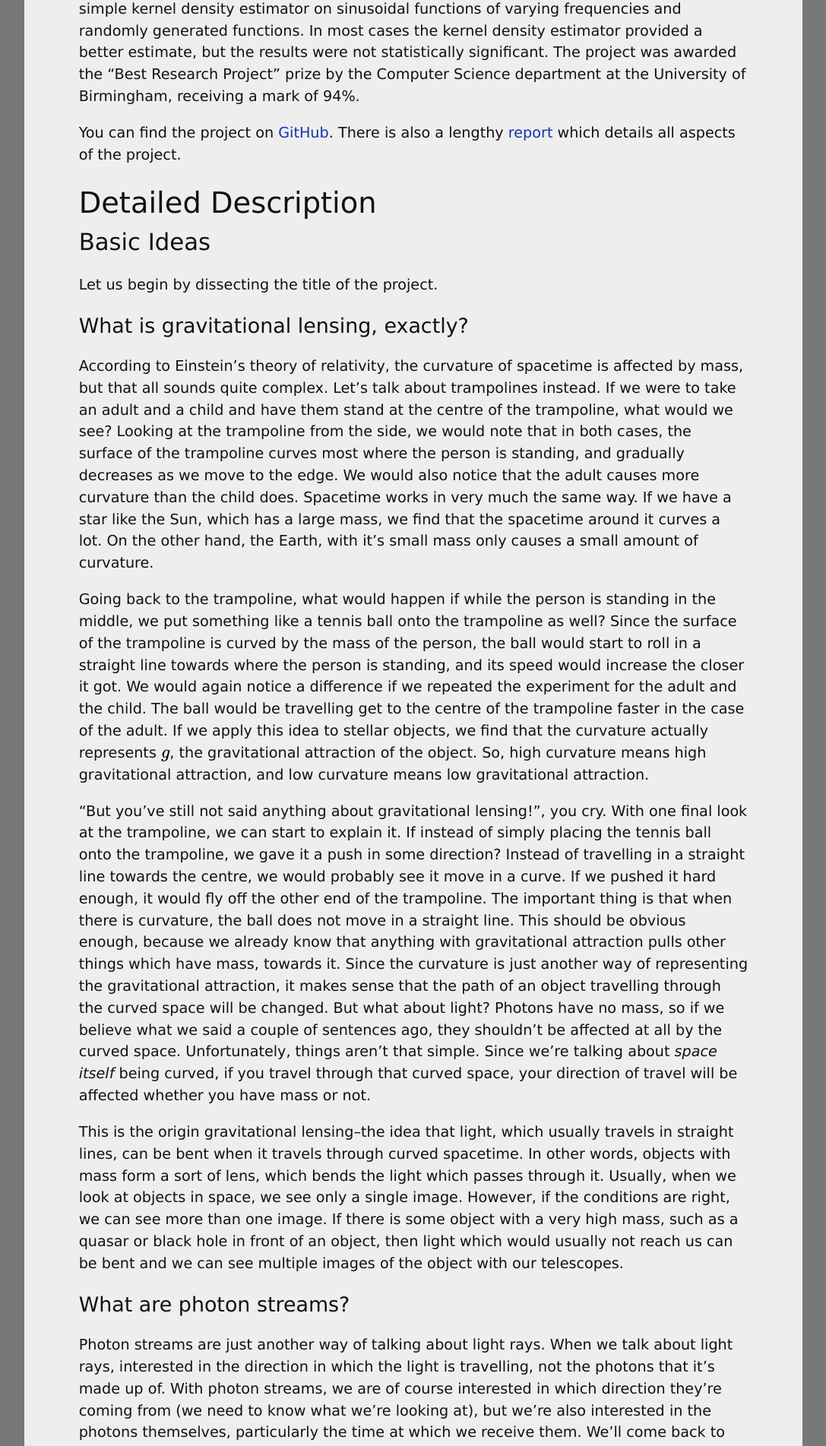
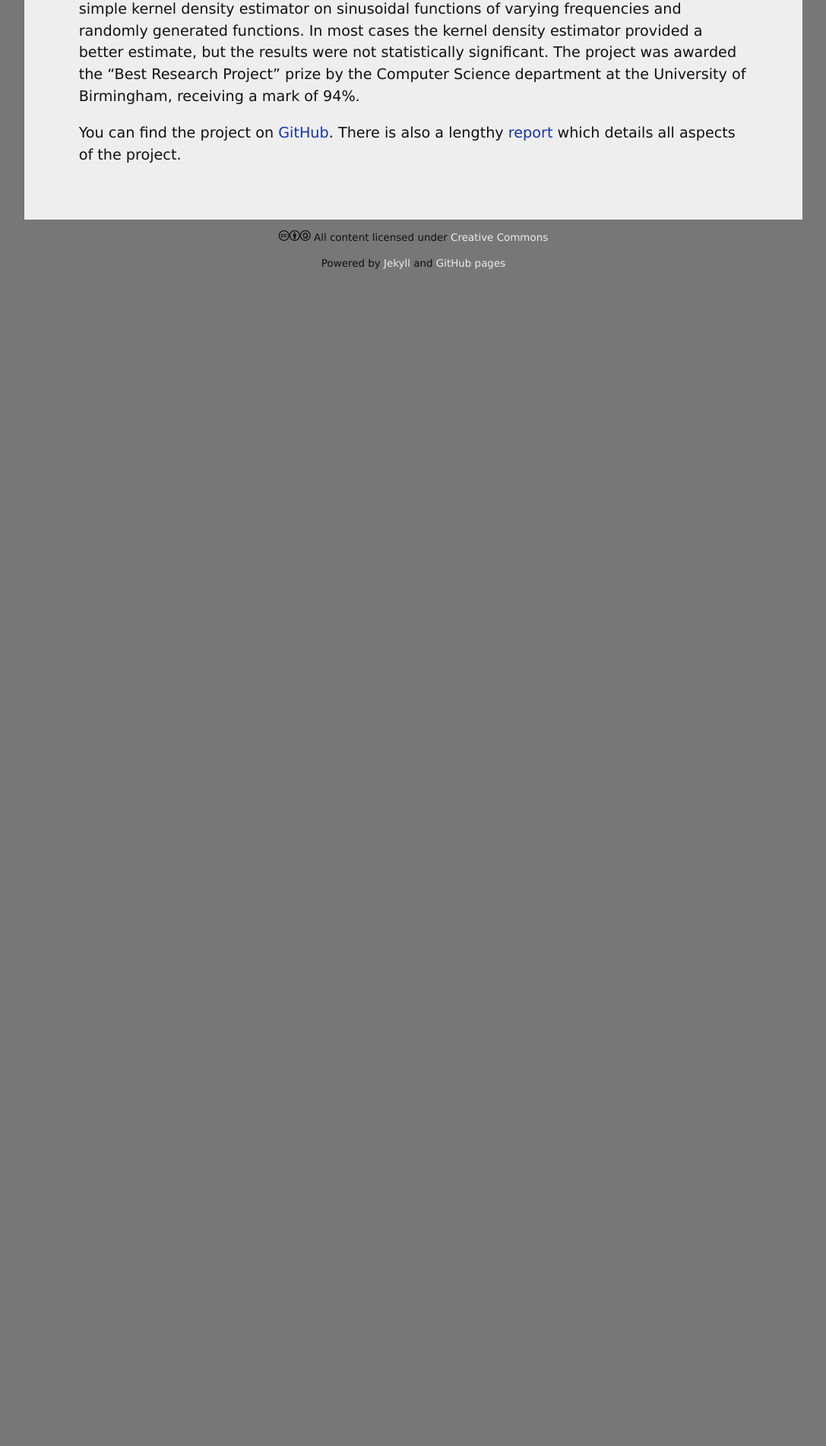
Before and after one commit to heuristicus/heuristicus.github.io, a Jekyll site: the page built from _posts/2010-06-04-{project}gravlens.md, in a window 1280 px wide. Shown: the part 543-2446 px from the top of the page at 76% size, without its empty margins (96-1183 px from the left). Built offline with Jekyll 4.4.1, drawn with Linux system fonts in a browser that asks for light colours; some web fonts are replaced; Markdown is read by kramdown in place of the engine named in the settings; formulas are drawn with MathJax 3; after the commit the page ends 914 px from its top, so only the background shows below that; some of the changed text lies outside the part shown.

Commit message:
favicon updated, wip gravlens text removed

```diff
--- a/_posts/2010-06-04-{project}gravlens.md
+++ b/_posts/2010-06-04-{project}gravlens.md
@@ -28,81 +28,3 @@ You can find the project on
 lengthy
 [report](https://github.com/heuristicus/final-year-project/blob/master/docs/report/report.pdf?raw=true)
 which details all aspects of the project.
-
-# Detailed Description
-### Basic Ideas
-Let us begin by dissecting the title of the project.
-####  What is gravitational lensing, exactly?
-
-According to Einstein's theory of relativity, the curvature of spacetime is
-affected by mass, but that all sounds quite complex. Let's talk about
-trampolines instead. If we were to take an adult and a child and have them stand
-at the centre of the trampoline, what would we see? Looking at the trampoline
-from the side, we would note that in both cases, the surface of the trampoline
-curves most where the person is standing, and gradually decreases as we move to
-the edge. We would also notice that the adult causes more curvature than the
-child does. Spacetime works in very much the same way. If we have a star like
-the Sun, which has a large mass, we find that the spacetime around it curves a
-lot. On the other hand, the Earth, with it's small mass only causes a small
-amount of curvature.
-
-Going back to the trampoline, what would happen if while the person is standing
-in the middle, we put something like a tennis ball onto the trampoline as well?
-Since the surface of the trampoline is curved by the mass of the person, the
-ball would start to roll in a straight line towards where the person is
-standing, and its speed would increase the closer it got. We would again notice
-a difference if we repeated the experiment for the adult and the child. The ball
-would be travelling get to the centre of the trampoline faster in the case of
-the adult. If we apply this idea to stellar objects, we find that the curvature
-actually represents $$g$$, the gravitational attraction of the object. So, high
-curvature means high gravitational attraction, and low curvature means low
-gravitational attraction.
-
-"But you've still not said anything about gravitational lensing!", you cry. With
-one final look at the trampoline, we can start to explain it. If instead of
-simply placing the tennis ball onto the trampoline, we gave it a push in some
-direction? Instead of travelling in a straight line towards the centre, we would
-probably see it move in a curve. If we pushed it hard enough, it would fly off
-the other end of the trampoline. The important thing is that when there is
-curvature, the ball does not move in a straight line. This should be obvious
-enough, because we already know that anything with gravitational attraction
-pulls other things which have mass, towards it. Since the curvature is just
-another way of representing the gravitational attraction, it makes sense that
-the path of an object travelling through the curved space will be changed. But
-what about light? Photons have no mass, so if we believe what we said a couple
-of sentences ago, they shouldn't be affected at all by the curved
-space. Unfortunately, things aren't that simple. Since we're talking about
-_space itself_ being curved, if you travel through that curved space, your
-direction of travel will be affected whether you have mass or not.
-
-This is the origin gravitational lensing--the idea that light, which usually
-travels in straight lines, can be bent when it travels through curved
-spacetime. In other words, objects with mass form a sort of lens, which bends
-the light which passes through it. Usually, when we look at objects in space, we
-see only a single image. However, if the conditions are right, we can see more
-than one image. If there is some object with a very high mass, such as a quasar
-or black hole in front of an object, then light which would usually not reach us
-can be bent and we can see multiple images of the object with our telescopes.
-
-#### What are photon streams?
-
-Photon streams are just another way of talking about light rays. When we talk
-about light rays, interested in the direction in which the light is
-travelling, not the photons that it's made up of. With photon streams, we are of
-course interested in which direction they're coming from (we need to know what
-we're looking at), but we're also interested in the photons themselves,
-particularly the time at which we receive them. We'll come back to why this is
-in a moment.
-
-#### What's the time delay, and how is it useful?
-
-The light rays which are projected from a gravitationally lensed object travel
-through space independently of each other. Since the path taken by the light is
-different for each image,
-
-### Simulating Photon Streams
-
-
-
-### Estimating the Underlying Function
-### Finding the Time Delay
--- a/res/styles.css
+++ b/res/styles.css
@@ -136,7 +136,7 @@ header ul.navigation li {
 }
 
 #main h1 a:hover {
-    color: #000000;
+    border-bottom: 1px black dotted;
 }
 
 #main a {
```
Also changed, not shown: favicon.ico, favicon.png, img/favicon_large.png (added).
